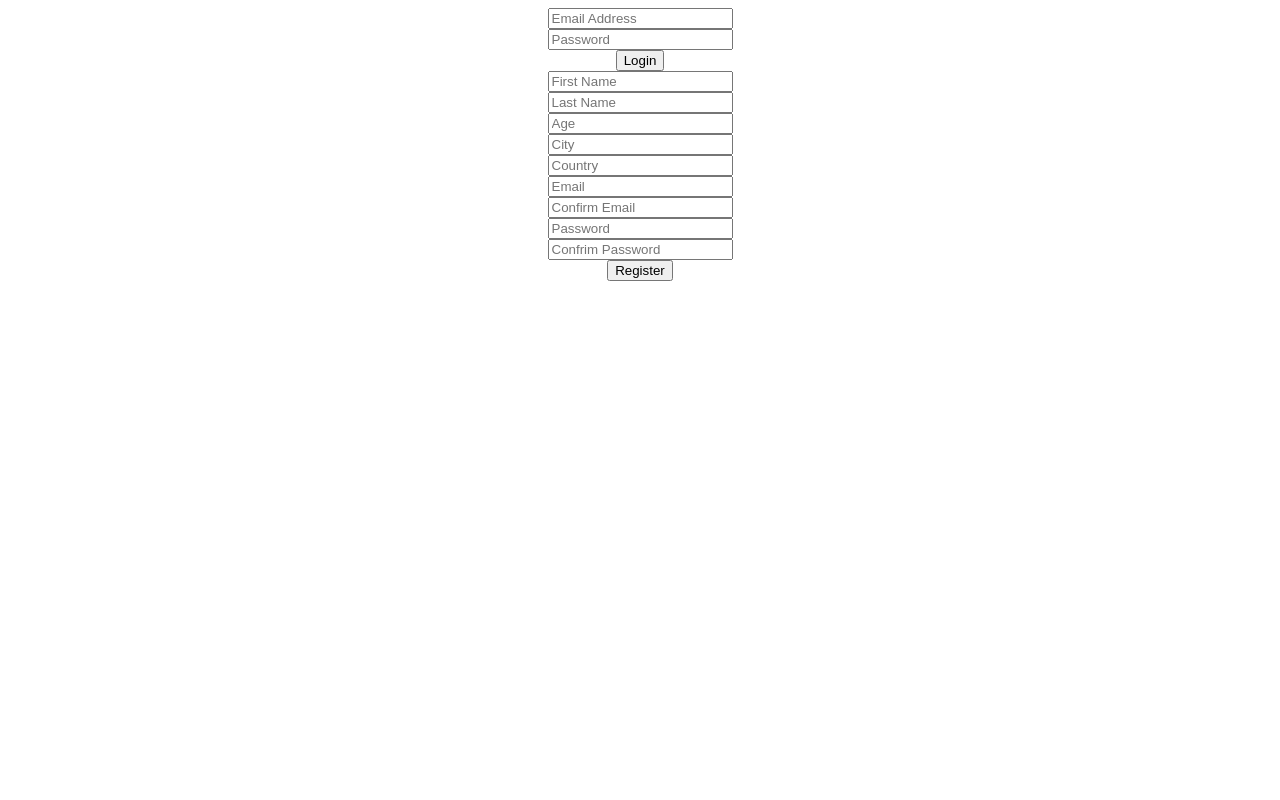
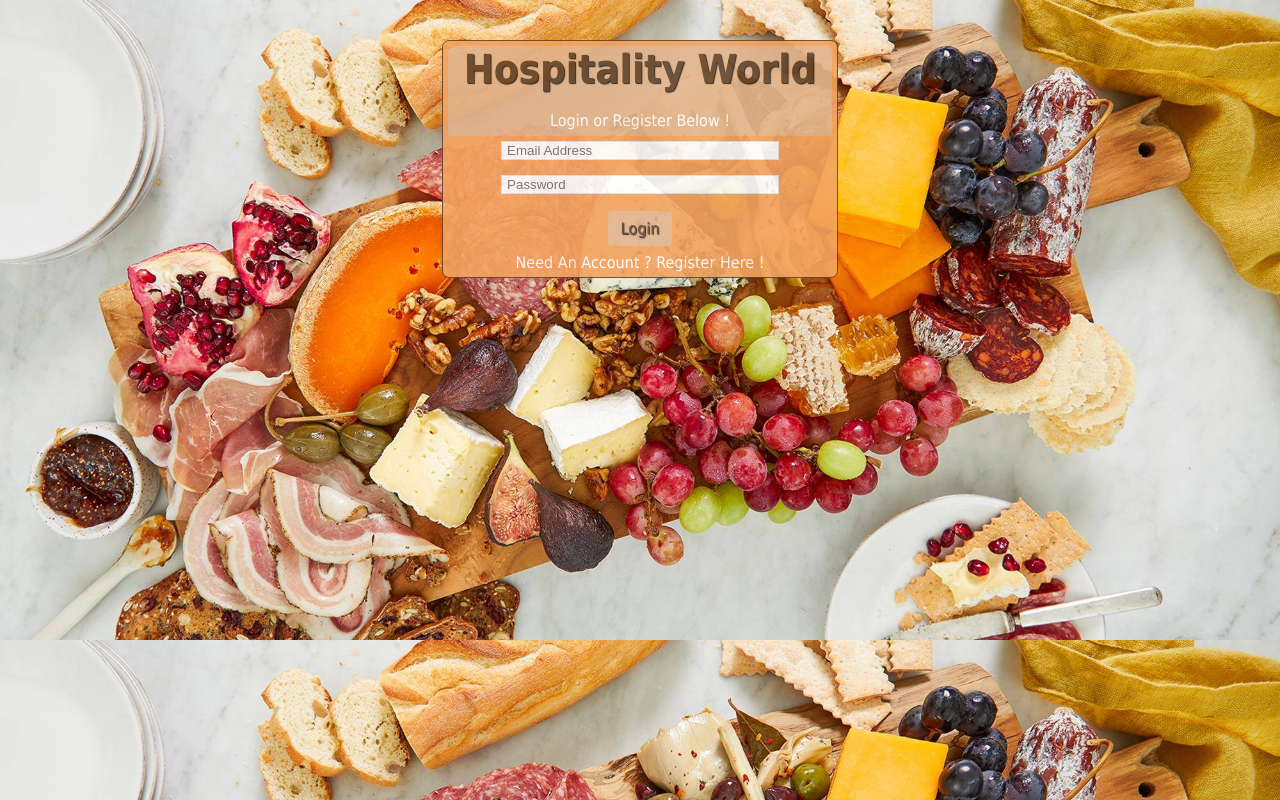
Before and after one commit to amandajane93/Y3Project, a PHP site: page /register.php in a window 1280 px wide. Run offline with PHP 8.4, Linux system fonts and the light colour scheme.

Commit message:
Add files via upload

```diff
--- a/Y3Project/assets/css/register_style.css
+++ b/Y3Project/assets/css/register_style.css
@@ -1,4 +1,91 @@
+html, body {
+    height: 100%;
+    min-height: 100%;
+}
+
 form{
     text-align: center;
 
 }
+
+body{
+    margin: 0;
+    padding: 0;
+}
+
+a {
+    text-decoration: none;
+    color: rgb(255,255,255);
+}
+
+.wrapper {
+    background-image: URL("../images/background/register.jpg");
+    background-size: 100%;
+    width: 100%;
+    height: 100%;
+    min-width: 950px;
+    min-height: 720px;
+}
+
+.login_box {
+    font-family: Tahoma, sans-serif;
+    position: relative;
+    margin-right: auto;
+    margin-left: auto;
+    top: 5%;
+    width: 30%;
+    background-color: sandybrown;
+    border: 1px solid rgb(102, 69, 41);
+    border-radius: 7px;
+    padding: 5px;
+    opacity: 0.9;
+}
+
+.login_header {
+    font-family: Tahoma, sans-serif;
+    text-align: center;
+    width: 100%;
+    height: 90px;
+    background-color:rgb(227, 181, 141);
+    color: rgb(255, 255, 255);
+    border-top-left-radius: 7px;
+    border-top-right-radius: 7px;
+}
+
+.login_header h1 {
+    font-family: Tahoma, sans-serif;
+    margin-top: 0;
+    margin-bottom: 0;
+    color: rgb(102, 69, 41) ;
+    text-shadow: #222 1px 1px 1px;
+    font-size: 250%;
+}
+
+input[type="submit"] {
+    font-family: Tahoma, sans-serif;
+    font-size: 100%;
+    background-color:rgb(227, 181, 141);
+    border: 1px solid rgb(227, 181, 141);
+    border-radius: 3.5px;
+    margin: 7px 0 7px 0;
+    padding: 7px 12px 7px 12px;
+    color: rgb(102, 69, 41) ;
+    text-shadow: #222 1px 1px 1px;
+}
+
+input[type="text"], input[type="age"], input[type="city"], input[type="country"], input[type="email"], input[type="password"] {
+    border: 1px solid #e5e5e5;
+    margin-top: 5px;
+    width: 70%;
+    height: 35%;
+    margin-bottom: 10px;
+    padding-left: 5px;
+}
+
+input[type="text"]:hover, input[type="age"]:hover, input[type="city"]:hover, input[type="country"]:hover, input[type="email"]:hover, input[type="password"]:hover {
+    border-color: rgb(227, 181, 141);
+}
+
+#second {
+    display: none;
+}
--- /dev/null
+++ b/Y3Project/assets/js/register.js
@@ -0,0 +1,17 @@
+$(document).ready(function() {
+
+    //on click signup, hide login form
+    $("#signup").click(function(){
+        $("#first").slideUp("slow", function(){
+            $("#second").slideDown("slow")
+        });
+    });
+
+        //on click signin, hide registration form
+        $("#signin").click(function(){
+            $("#second").slideUp("slow", function(){
+                $("#first").slideDown("slow")
+            });
+        });
+
+});
--- a/Y3Project/register.php
+++ b/Y3Project/register.php
@@ -14,8 +14,47 @@ require 'includes/form_handlers/login_handler.php';
     <meta http-equiv="X-UA-Compatible" content="ie=edge">
     <title>Welcome to Hospitality World </title>
     <link rel="stylesheet" type="text/css" href="assets/css/register_style.css">
+    <script src="https://ajax.googleapis.com/ajax/libs/jquery/2.2.4/jquery.min.js"></script>
+    <script src="assets/js/register.js"></script>
 </head>
 <body>
+
+    <?php
+
+    if(isset($_POST['register_button'])) {
+        echo '
+        <script>
+
+        $(document).ready(function() {
+            $("#first").hide();
+            $("#second").show();
+
+        });
+
+        </script>
+
+    ';
+}
+
+
+
+    ?>
+
+
+
+
+
+
+    <div class="wrapper">
+        <div class="login_box">
+        <div class="login_header">
+            <h1>Hospitality World</h1>
+            <br>
+            Login or Register Below !
+            <br>
+        </div>
+
+        <div id="first">
             <form action="register.php" method="POST">
                 <input type="email" name="log_email" placeholder="Email Address" value="<?php
             if(isset($_SESSION['log_email'])) {
@@ -25,12 +64,14 @@ require 'includes/form_handlers/login_handler.php';
                 <br>
                 <input type="password" name="log_password" placeholder="Password">
                 <br>
+                <?php if(in_array("Email or Password was incorrect<br>", $error_array)) echo "Email or Password was incorrect<br>";?>
                 <input type="submit" name="login_button" value="Login">
                 <br>
+                <a href="#" id="signup" class="signup">Need An Account ? Register Here ! </a>
+            </form>
+        </div>
 
-        <?php if(in_array("Email or Password was incorrect<br>", $error_array)) echo "Email or Password was incorrect<br>";?>
-
-    </form>
+        <div id="second">
 
             <form action="register.php" method="POST">
             <input type="text" name="reg_fname" placeholder="First Name" value="<?php
@@ -90,7 +131,7 @@ require 'includes/form_handlers/login_handler.php';
 
             <input type="password" name="reg_password" placeholder="Password" required>
             <br>
-    <input type="password" name="reg_password2" placeholder="Confrim Password" required>
+            <input type="password" name="reg_password2" placeholder="Confirm Password" required>
             <br>
             <?php if(in_array("Your passwords do not match <br>", $error_array)) echo "Your passwords do not match <br>";
                 else if(in_array("Your password can only contain english characters or numbers <br>", $error_array)) echo "Your password can only contain english characters or numbers <br>";
@@ -99,9 +140,14 @@ require 'includes/form_handlers/login_handler.php';
 
             <input type="submit" name="register_button" value="Register">
 
-    <?php if(in_array("<span style='color:#7CFC00;'> You are registered ! You can now log in! </span><br>", $error_array)) echo "<span style='color:#7CFC00;'> You are registered ! You can now log in! </span><br>"; ?>
+            <?php if(in_array("<span style='color:rgb(102, 69, 41);'> You are registered ! You can now log in! </span><br>", $error_array)) echo "<span style='color:#7CFC00;'> You are registered ! You can now log in! </span><br>"; ?>
+            <a href="#" id="signin" class="signin"> Already registered ? Sign in here ! </a>
+            </form>
+        </div>
 
+        </div>
 
-    </form>
+    </div>
+
 </body>
 </html>
```
Also changed, not shown: Y3Project/assets/images/background/register.jpg (added). Lines whose indentation alone changed are shown as unchanged.
